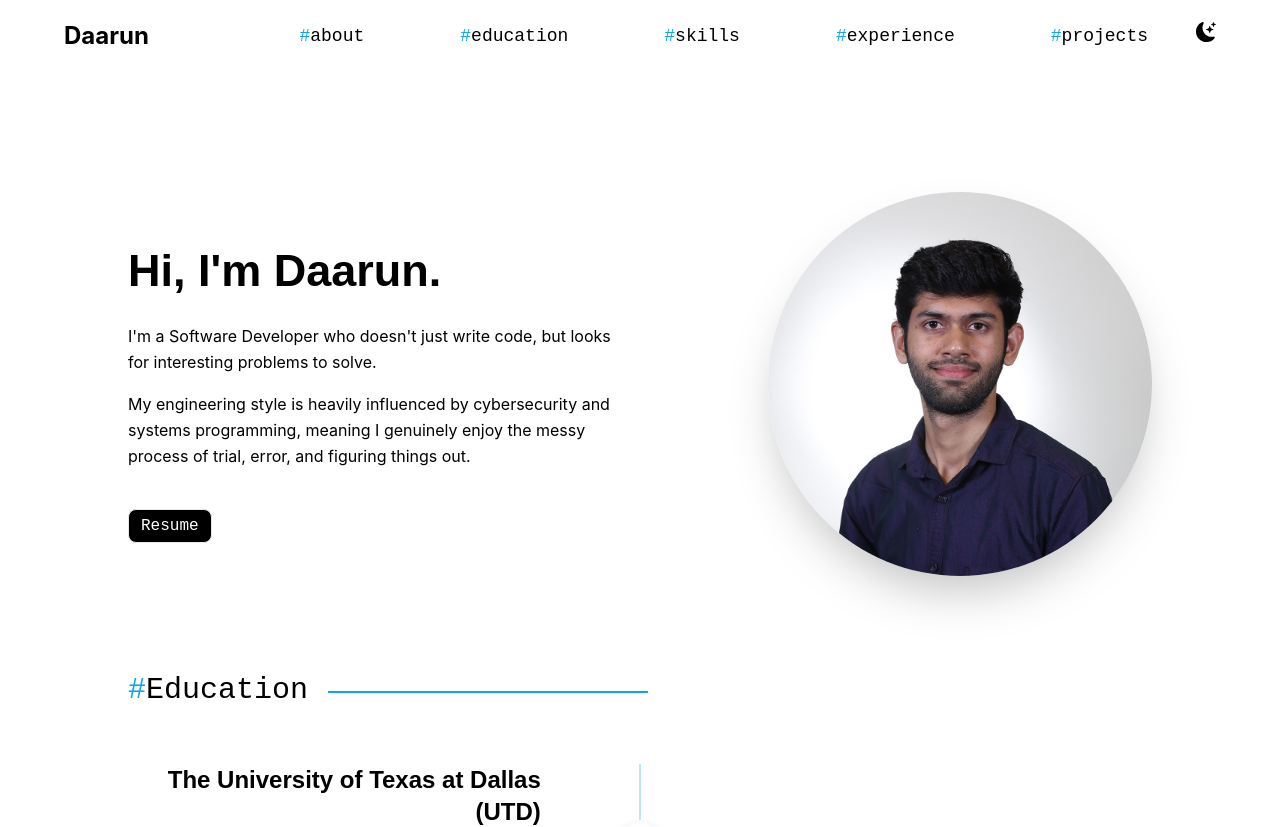
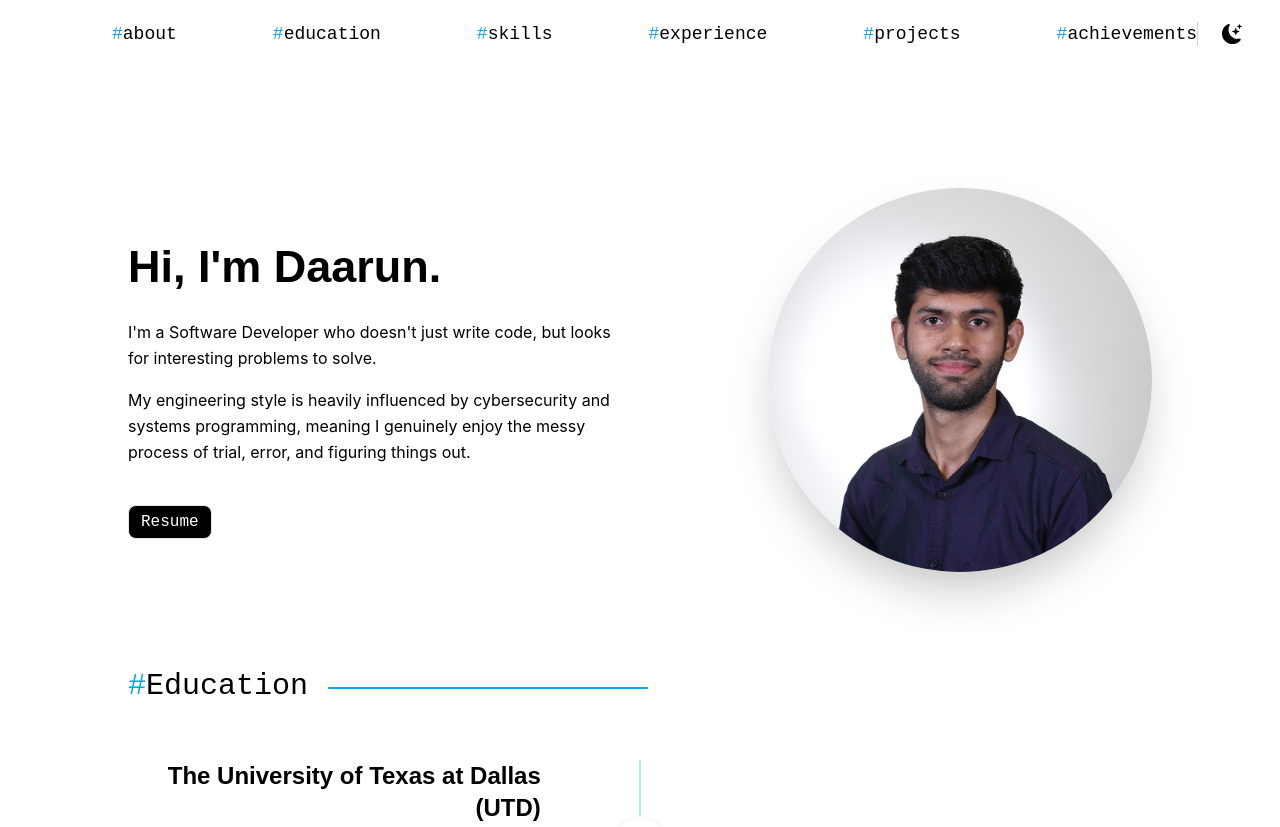
Before and after one commit to daarun-jk/Portfolio, a React (Create React App) app: page / in a window 1280 px wide. Shown: the top 827 px of the page. Built offline with nearby package versions, Linux system fonts and the light colour scheme.

Commit message:
added achievements section

```diff
--- a/public/index.html
+++ b/public/index.html
@@ -7,7 +7,7 @@
 		<meta name="description" content="Portfolio Landing created using React" />
 
 		<!-- <link rel="icon" href="%PUBLIC_URL%/logo.png" /> -->
-		<title>JK</title>
+		<title>Daarun JK - Portfolio</title>
 	</head>
 	<body>
 		<noscript>You need to enable JavaScript to run this app.</noscript>
--- a/src/App.js
+++ b/src/App.js
@@ -6,21 +6,21 @@ import Projects from "./components/pages/Projects";
 import Footer from "./components/pages/Footer";
 import Experience from "./components/pages/Experience";
 import Education from "./components/pages/Education";
+import Achievements from "./components/pages/Achievements";
 
 function App() {
 	const GitLink = "https://github.com/daarun-jk";
 	const LinkedinLink = "https://www.linkedin.com/in/daarun-jk/";
 	const mail = "daarun.jaguvakannan@gmail.com";
 
-	const sections = ["about","education","skills","experience","projects"];
+	const sections = ["about","education","skills","experience","projects","achievements"];
 
 	// const languagesSkills = ["C#", "C/C++", "Python", "Powershell", "HTML/CSS", "Javascript",];
 	// const frameworksSkills = ["MySQL", "Flask", "Node JS", "React JS"];
 	// const toolsSkills = ["Git", "Jenkins"];
 
 	//Hero Props
-	const name = "Daarun";
-	const surname = "JK";
+	const name = "Daarun JK";
 	const subtitle = "Software Engineer";
 
 	//About Props
@@ -55,6 +55,10 @@ function App() {
 					<Projects />
 				</div>
 
+				<div id="achievements" className="py-24">
+          			<Achievements />
+        		</div>
+
 				{/* <div id="about" className="py-24">
 					<About
 						name={name}
--- a/src/components/pages/About.jsx
+++ b/src/components/pages/About.jsx
@@ -30,7 +30,7 @@ export default function About() {
           {/* Resume Button */}
           <div className="py-4">
             <a
-              href="https://drive.google.com/file/d/1_7Z5VrSqmTaTcPijrE1D7rSYZnX_-Nw2/view?usp=sharing"
+              href="https://drive.google.com/file/d/1-2VUMp07B_-ygkMPuYIsT6WhMSYXT0pP/view?usp=sharing"
               target="_blank"
               rel="noreferrer"
             >
--- /dev/null
+++ b/src/components/pages/Achievements.jsx
@@ -0,0 +1,90 @@
+import Heading from "../parts/Heading";
+import { FaTrophy, FaMedal, FaBookOpen } from "react-icons/fa";
+import { FiExternalLink } from "react-icons/fi";
+
+export default function Achievements() {
+  const achievements = [
+    {
+      award: "1st Place Winner",
+      event: "NMIT Hacks",
+      description: "Built “DROVEROT”, an autonomous military surveillance drone ecosystem with real-time facial recognition and tracking capabilities.",
+      icon: <FaTrophy className="w-8 h-8 text-amber-500 dark:text-amber-400" />,
+      link: null,
+    },
+    {
+      award: "Journal Publication",
+      event: "IJSDR",
+      description: "Published technical research paper titled “Blockchain-Based Decentralized Energy Trading Using Micro-Grids”.",
+      icon: <FaBookOpen className="w-8 h-8 text-emerald-500 dark:text-emerald-400" />,
+      link: "https://ijsdr.org/viewpaperforall.php?paper=IJSDR2207008",
+      linkColor: "text-emerald-600 dark:text-emerald-400 hover:text-emerald-700 dark:hover:text-emerald-300"
+    },
+    {
+      award: "Best Maps API Award",
+      event: "Hackbout Hackathon",
+      description: "Recognized for “Open Eyes”, a cloud-native assistive tech solution providing real-time environment descriptions for the visually impaired.",
+      icon: <FaMedal className="w-8 h-8 text-sky-500 dark:text-sky-400" />,
+      link: null,
+    },
+  ];
+
+  return (
+    <div className="w-full mb-24">
+      <Heading section="Achievements" />
+
+      {/* Centered, constrained width for a premium reading experience */}
+      <div className="flex flex-col max-w-4xl mx-auto mt-12">
+
+        {achievements.map((item, index) => (
+          <div
+            key={index}
+            className="group flex flex-col md:flex-row items-start gap-6 md:gap-10 py-10 border-b border-slate-200 dark:border-zinc-800 last:border-0"
+          >
+
+            {/* Left: Minimal Floating Icon */}
+            <div className="mt-1 shrink-0">
+              <div className="flex items-center justify-center w-16 h-16 bg-slate-50 dark:bg-zinc-900 rounded-full border border-slate-100 dark:border-zinc-800 shadow-sm transition-transform duration-500 group-hover:scale-110">
+                {item.icon}
+              </div>
+            </div>
+
+            {/* Right: Raw Text Content */}
+            <div className="flex-1">
+              <div className="flex flex-col md:flex-row md:items-end justify-between gap-2 md:gap-4 mb-3">
+                {/* Title adjusted to text-xl md:text-2xl */}
+                <h3 className="text-xl md:text-2xl font-bold text-black dark:text-white font-poppins leading-tight">
+                  {item.award}
+                </h3>
+                {/* Event adjusted to text-[17px] */}
+                <h4 className="text-[17px] font-semibold text-sky-600 dark:text-sky-400 tracking-wide mt-1 md:mt-0">
+                  {item.event}
+                </h4>
+              </div>
+
+              {/* Description adjusted to text-[15px] */}
+              <p className="text-slate-600 dark:text-slate-300 text-[15px] leading-relaxed">
+                {item.description}
+              </p>
+
+              {/* Minimal Link */}
+              {item.link && (
+                <div className="mt-4">
+                  <a
+                    href={item.link}
+                    target="_blank"
+                    rel="noopener noreferrer"
+                    className={`inline-flex items-center gap-2 text-[15px] font-bold tracking-wide transition-colors ${item.linkColor}`}
+                  >
+                    Read Publication <FiExternalLink size={18} />
+                  </a>
+                </div>
+              )}
+            </div>
+
+          </div>
+        ))}
+
+      </div>
+    </div>
+  );
+}
--- a/src/components/pages/Navbar.jsx
+++ b/src/components/pages/Navbar.jsx
@@ -16,23 +16,39 @@ export default function Navbar(props) {
     }
   }, [darkMode]);
 
+  // Automatically closes the mobile menu if the user resizes the window to desktop width
+  useEffect(() => {
+    const handleResize = () => {
+      if (window.innerWidth >= 1024) {
+        setNav(false);
+      }
+    };
+    window.addEventListener("resize", handleResize);
+    return () => window.removeEventListener("resize", handleResize);
+  }, []);
+
   return (
-    <div className="sticky top-0 z-10 flex flex-row justify-between w-full items-center px-6 md:px-16 py-5 bg-white/90 dark:bg-black/80 backdrop-blur-md">
+    // Changed to z-50 so the Navbar is always the highest element on the page
+    <div className="sticky top-0 z-50 flex flex-row justify-between w-full items-center px-6 lg:px-12 py-5 bg-white/90 dark:bg-black/90 backdrop-blur-md">
 
-      <div className="flex items-center w-1/4">        {/* <div>
-          <img src={logo} alt="personal portfolio logo" className="w-9" />
-        </div> */}
-        <div className="text-2xl font-bold text-black dark:text-white">
+      {/* LEFT: Logo / Name */}
+      {/* <div className="z-50 shrink-0">
+          <div className="text-2xl font-bold text-black dark:text-white">
           {props.name}
         </div>
+      </div> */}
+
+      {/* CENTER: Desktop Links */}
+      <div className="hidden lg:flex flex-1 justify-center gap-5 xl:gap-8">
+        {props.sections.map((section, index) => (
+          <Section key={index} title={section} />
+        ))}
       </div>
 
-      <div className="hidden md:flex flex-1 justify-center gap-8">
-          {props.sections.map((section) => {
-          return <Section title={section} />;
-        })}
-
-        <div onClick={() => setDarkMode(!darkMode)} className="ml-4 cursor-pointer">
+      {/* RIGHT: Desktop Dark Mode Toggle */}
+      <div className="hidden lg:flex shrink-0 items-center">
+        <div className="h-6 w-px bg-gray-300 dark:bg-gray-700 mr-6"></div>
+        <div onClick={() => setDarkMode(!darkMode)} className="cursor-pointer transition-transform hover:scale-110">
           {darkMode ? (
             <BsFillSunFill size={20} className="text-white" />
           ) : (
@@ -40,17 +56,40 @@ export default function Navbar(props) {
           )}
         </div>
       </div>
+
+      {/* Hamburger / Close Icon (Mobile) */}
       <div
         onClick={() => setNav(!nav)}
-        className="cursor-pointer pr-4 z-10 text-gray-600 dark:text-gray md:hidden"
+        className="cursor-pointer z-50 shrink-0 text-gray-600 dark:text-gray-300 lg:hidden"
       >
         {nav ? <FaTimes size={30} /> : <FaBars size={30} />}
       </div>
+
+      {/* MOBILE MENU */}
       {nav && (
-        <ul className="flex flex-col justify-center items-center absolute top-0 left-0 w-full h-screen bg-white dark:bg-black text-black dark:text-white">
-          {props.sections.map((section) => {
-            return <Section title={section} />;
-          })}
+        <ul className="flex flex-col justify-center items-center fixed top-0 left-0 w-full h-screen bg-white dark:bg-black text-black dark:text-white gap-8 z-40">
+          {props.sections.map((section, index) => (
+            // Added onClick handler to close the menu when a link is clicked
+            <div onClick={() => setNav(false)} key={index}>
+              <Section title={section} />
+            </div>
+          ))}
+
+          {/* Mobile Dark Mode Toggle */}
+          <div className="h-px w-24 bg-gray-300 dark:bg-gray-700 my-4"></div>
+          <div
+            onClick={() => {
+              setDarkMode(!darkMode);
+              setNav(false);
+            }}
+            className="cursor-pointer flex items-center gap-3"
+          >
+            {darkMode ? (
+              <><BsFillSunFill size={24} className="text-white" /> <span>Light Mode</span></>
+            ) : (
+              <><BsFillMoonStarsFill size={24} className="text-black" /> <span>Dark Mode</span></>
+            )}
+          </div>
         </ul>
       )}
     </div>
```
